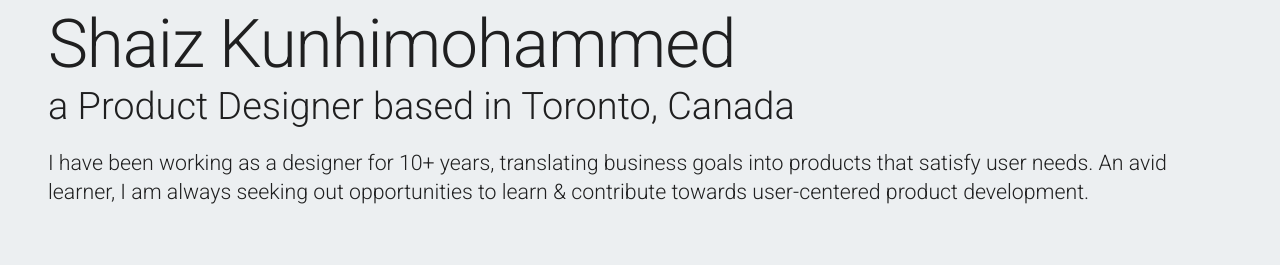
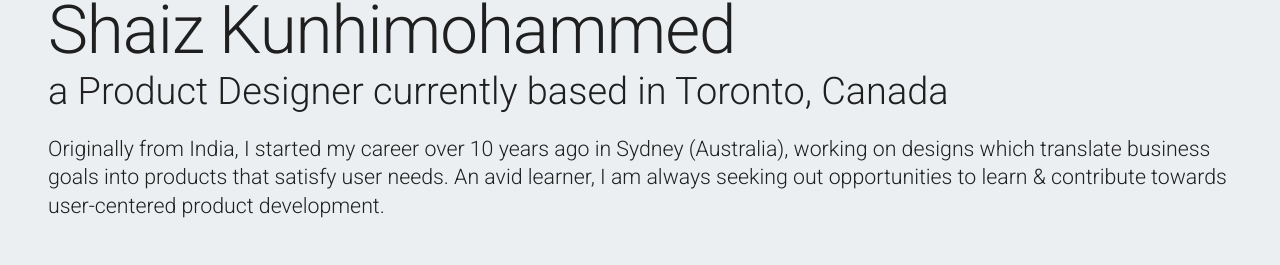
Before and after one commit to kshaiz/portfolio, a React (Create React App) app: page / in a window 1280 px wide. Shown: the part 182-447 px from the top of the page. Built offline with nearby package versions, Linux system fonts and the light colour scheme.

Commit message:
Resume Update

```diff
--- a/src/jsx/page/about/index.jsx
+++ b/src/jsx/page/about/index.jsx
@@ -65,12 +65,12 @@ const About = () => {
                 </Grid>
                 <Grid item xs={12}>
                   <Typography variant="h3">
-                    a Product Designer based in Toronto, Canada
+                    a Product Designer currently based in Toronto, Canada
                   </Typography>
                 </Grid>
                 <Grid item xs={12}>
                   <Typography variant="h5" style={{ marginTop: "1em" }}>
-                    I have been working as a designer for 10+ years, translating business goals into products that satisfy user needs. An avid learner, I am always seeking out opportunities to learn &amp; contribute towards user-centered product development.
+                    Originally from India, I started my career over 10 years ago in Sydney (Australia), working on designs which translate business goals into products that satisfy user needs. An avid learner, I am always seeking out opportunities to learn &amp; contribute towards user-centered product development.
                   </Typography>
                 </Grid>
               </Grid>
```
Also changed, not shown: 1 other file (tests, documents, lock files or other folders).
